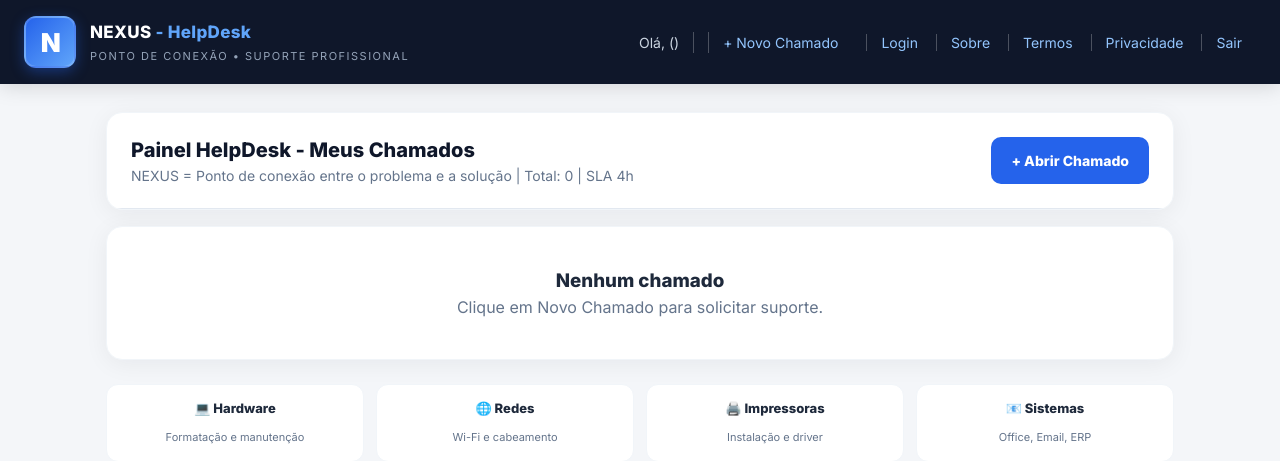
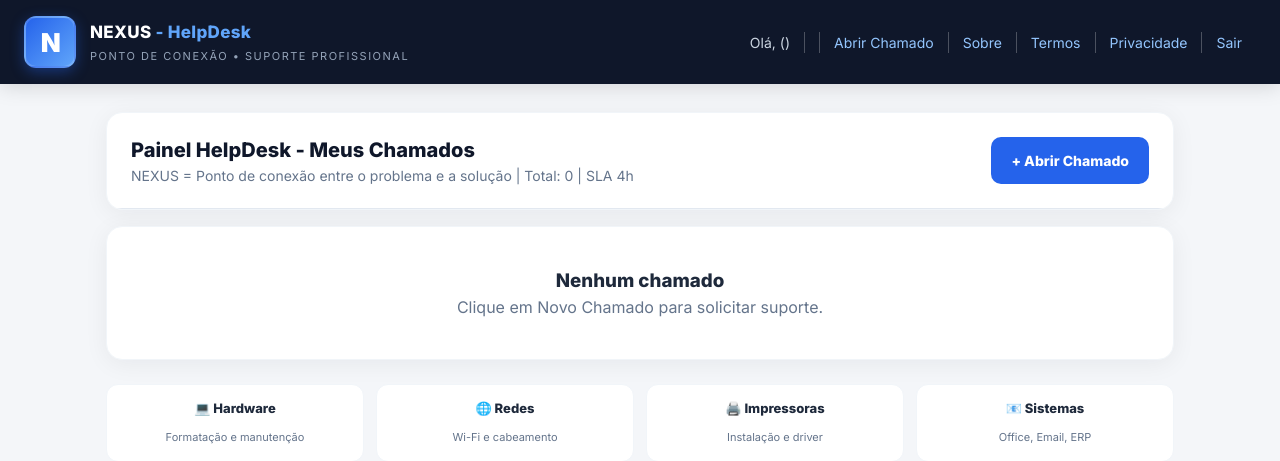
Before and after one commit to guilherme-medeiros-oliveira/helpdesk-nexus, a PHP site: page /dashboard.php in a window 1280 px wide. Shown: the top 461 px of the page. Run offline with PHP 8.4, Linux system fonts and the light colour scheme; the visitor is signed in with stand-in values (Sample User, id 1); data that the repository does not hold is empty.

Commit message:
atualizacao geral nexus

```diff
--- a/dashboard.php
+++ b/dashboard.php
@@ -38,8 +38,7 @@ if ($tipo === 'admin') {
   </div>
   <nav class="hd-nav">
     <span>Olá, <?= htmlspecialchars($user['nome']) ?> (<?= $tipo ?>)</span>
-    <a href="novo_chamado.php">+ Novo Chamado</a>
-    <div class="nav"><a href="/">Login</a>
+    <a href="novo_chamado.php">Abrir Chamado</a>
     <a href="/sobre.php">Sobre</a>
     <a href="/termos.php">Termos</a>
     <a href="/privacidade.php" class="active">Privacidade</a>
--- a/registrar.php
+++ b/registrar.php
@@ -56,7 +56,6 @@ if(isset($_POST['criar'])){
   <nav class="hd-nav">
     <span>Novo no NEXUS?</span>
     <a href="index.php">Fazer Login</a>
-    <a href="dashboard.php">Painel</a>
     <a href="/sobre.php">Sobre</a>
     <a href="/termos.php">Termos</a>
     <a href="/privacidade.php" class="active">Privacidade</a>
```
